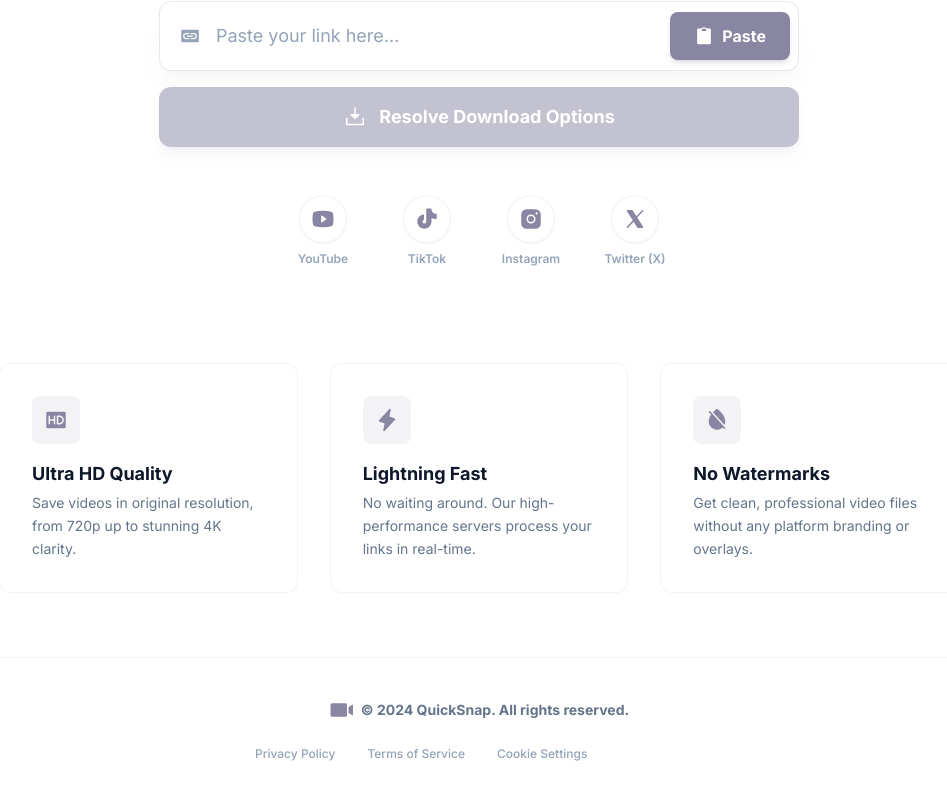
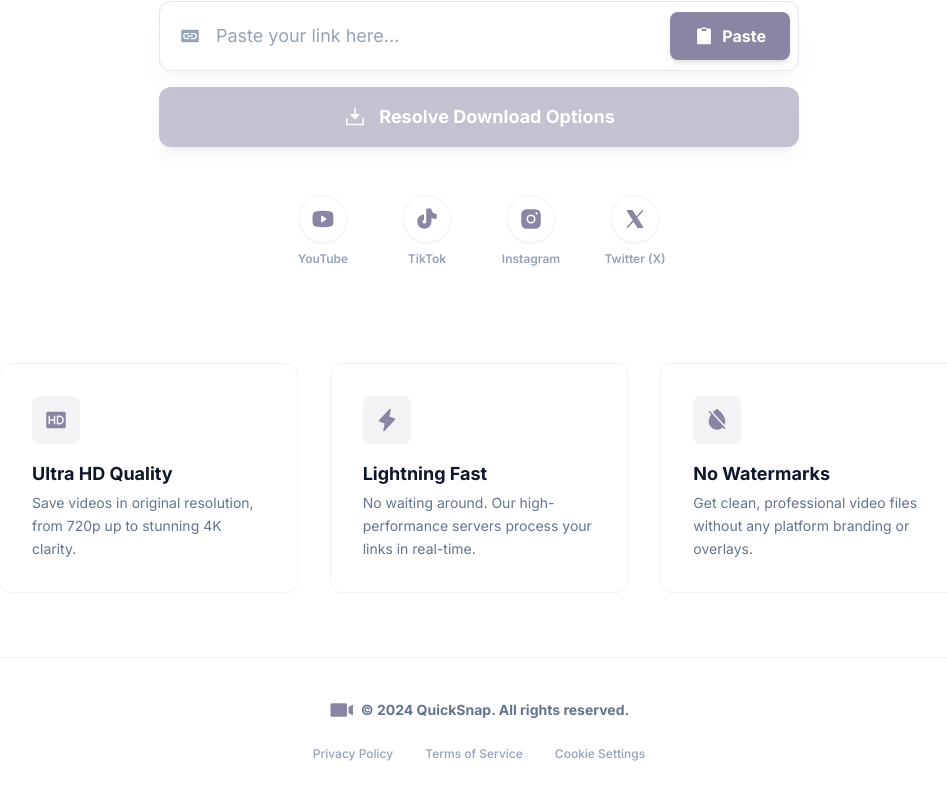
Before and after one commit to ltdcorporation/yt-downloader, a Next.js app in the folder apps/web/: page / in a window 1280 px wide. Shown: the part 344-1144 px from the top of the page, without its empty margins (161-1108 px from the left). Built offline with nearby package versions, Linux system fonts and the light colour scheme; no server answers.

Commit message:
fix footer

```diff
--- a/apps/web/src/components/shared/Footer.tsx
+++ b/apps/web/src/components/shared/Footer.tsx
@@ -7,19 +7,30 @@ export default function Footer() {
         {/* Copyright */}
         <div className="flex items-center gap-2">
           <VideoCamera size={24} weight="fill" className="text-primary" />
-          <span className="text-sm font-bold text-slate-500">© 2024 QuickSnap. All rights reserved.</span>
+          <span className="text-sm font-bold text-slate-500">
+            © 2024 QuickSnap. All rights reserved.
+          </span>
         </div>
 
         {/* Legal Links - Horizontal Scrollable on Mobile */}
         <div className="relative w-full max-w-md">
-          <div className="flex gap-6 overflow-x-auto scrollbar-hide -mx-4 px-4 sm:mx-0 sm:px-0 sm:overflow-visible sm:gap-8">
-            <a className="text-slate-400 hover:text-primary text-xs font-medium transition-colors whitespace-nowrap" href="#">
+          <div className="flex gap-6 overflow-x-auto scrollbar-hide -mx-4 px-4 sm:mx-0 sm:px-0 sm:overflow-visible sm:gap-8 sm:justify-center">
+            <a
+              className="text-slate-400 hover:text-primary text-xs font-medium transition-colors whitespace-nowrap"
+              href="#"
+            >
               Privacy Policy
             </a>
-            <a className="text-slate-400 hover:text-primary text-xs font-medium transition-colors whitespace-nowrap" href="#">
+            <a
+              className="text-slate-400 hover:text-primary text-xs font-medium transition-colors whitespace-nowrap"
+              href="#"
+            >
               Terms of Service
             </a>
-            <a className="text-slate-400 hover:text-primary text-xs font-medium transition-colors whitespace-nowrap" href="#">
+            <a
+              className="text-slate-400 hover:text-primary text-xs font-medium transition-colors whitespace-nowrap"
+              href="#"
+            >
               Cookie Settings
             </a>
           </div>
```
